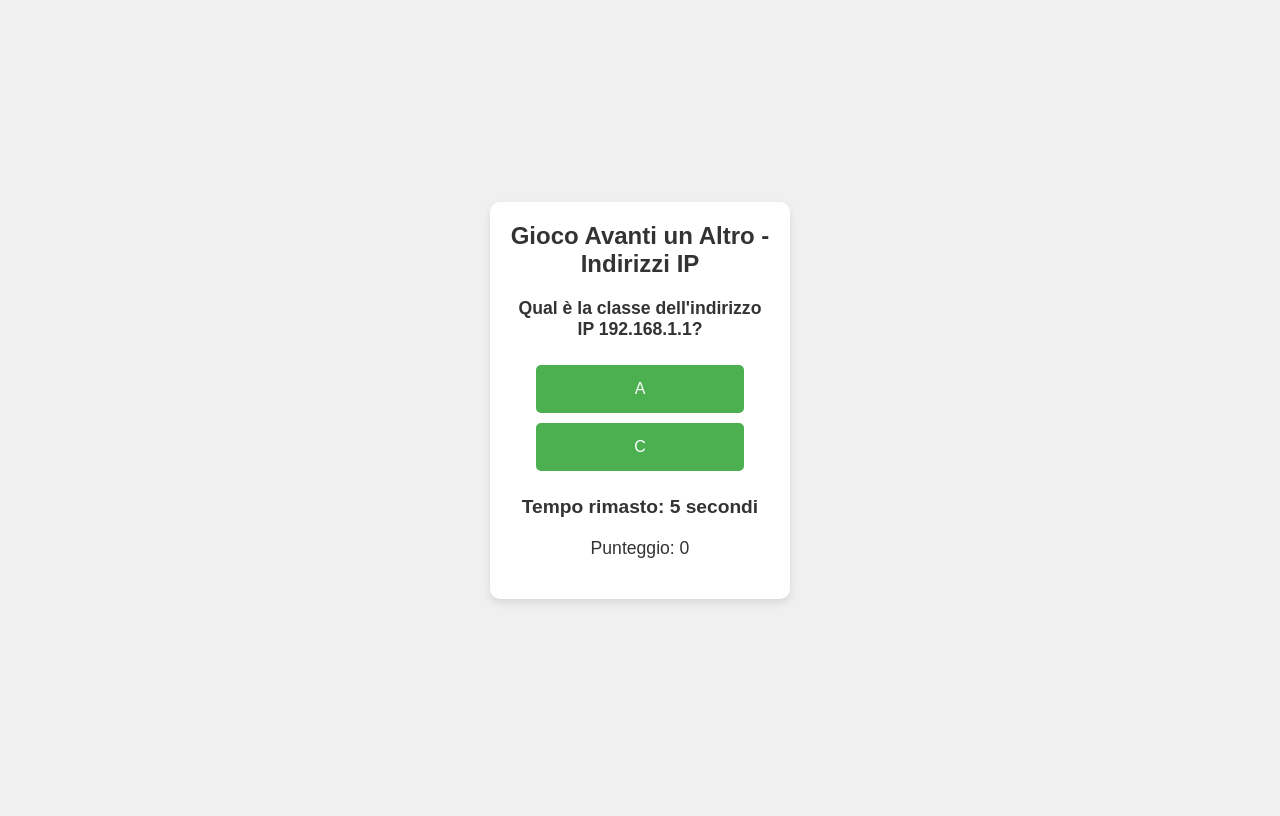
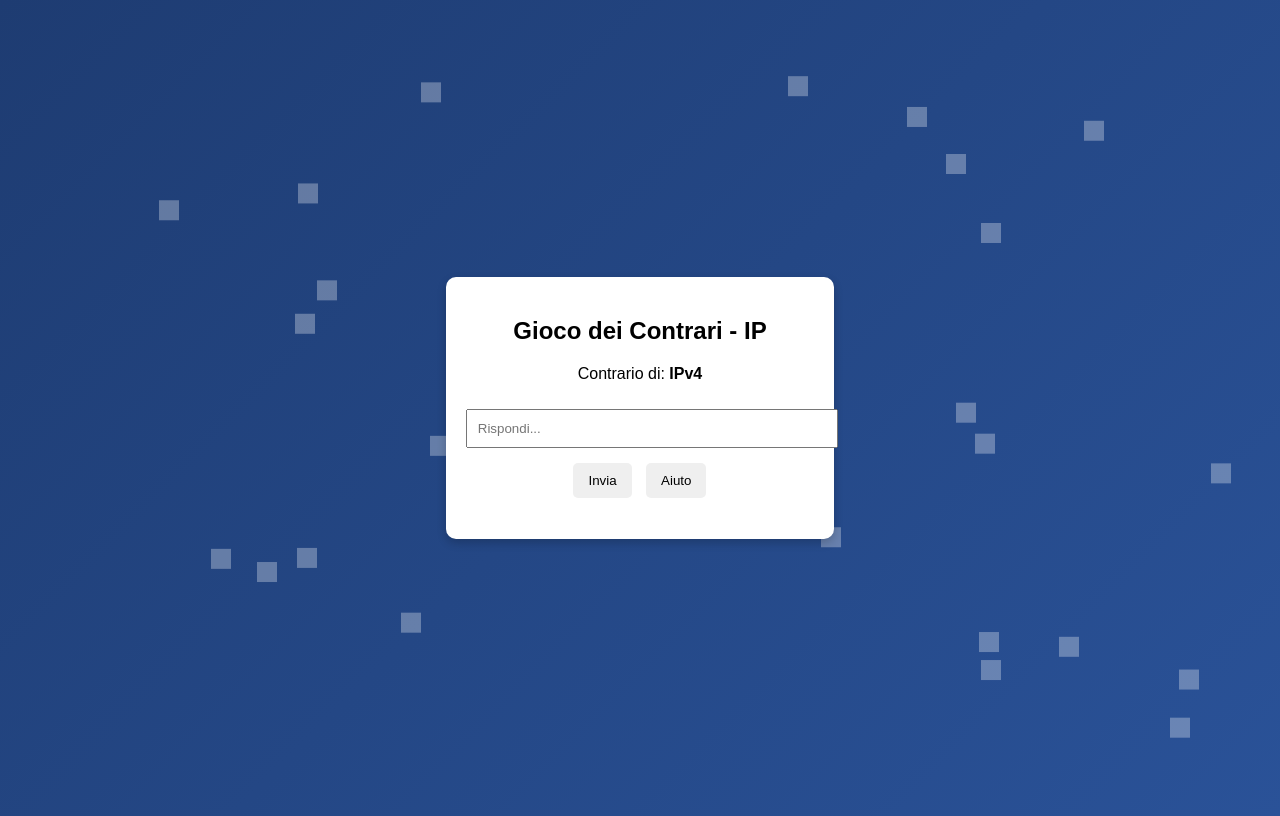
Before and after one commit to Davide-Scr/API-Game, a plain HTML site: page index.html in a window 1280 px wide. Drawn offline with Linux system fonts and the light colour scheme.

Commit message:
modifica

```diff
--- a/index.html
+++ b/index.html
@@ -3,29 +3,122 @@
 <head>
     <meta charset="UTF-8">
     <meta name="viewport" content="width=device-width, initial-scale=1.0">
-    <title>Avanti un Altro - Gioco IP</title>
-    <link rel="stylesheet" href="styles.css">
+    <title>Gioco dei Contrari - IP</title>
+    <style>
+        body {
+            font-family: Arial, sans-serif;
+            display: flex;
+            justify-content: center;
+            align-items: center;
+            height: 100vh;
+            background: linear-gradient(135deg, #1e3c72, #2a5298);
+            overflow: hidden;
+            position: relative;
+        }
+        .game-container {
+            background: white;
+            padding: 20px;
+            border-radius: 10px;
+            box-shadow: 0 4px 10px rgba(0, 0, 0, 0.2);
+            text-align: center;
+            position: relative;
+            z-index: 2;
+        }
+        input {
+            padding: 10px;
+            width: 100%;
+            margin: 10px 0;
+        }
+        button {
+            padding: 10px 15px;
+            margin: 5px;
+            border: none;
+            cursor: pointer;
+            border-radius: 5px;
+        }
+        .correct { color: green; }
+        .wrong { color: red; }
+        .hint { font-size: 0.9em; color: gray; }
+        .cubes {
+            position: absolute;
+            top: 0;
+            left: 0;
+            width: 100%;
+            height: 100%;
+            overflow: hidden;
+            z-index: 1;
+        }
+        .cube {
+            position: absolute;
+            width: 20px;
+            height: 20px;
+            background: rgba(255, 255, 255, 0.3);
+            animation: float 5s infinite;
+        }
+        @keyframes float {
+            0% { transform: translateY(0); }
+            50% { transform: translateY(-100px); }
+            100% { transform: translateY(0); }
+        }
+    </style>
 </head>
 <body>
-    <div id="game-container">
-        <h1>Gioco Avanti un Altro - Indirizzi IP</h1>
-        <div id="question-container">
-            <p id="question"></p>
-        </div>
-        <div id="options-container">
-            <button class="option" id="option-1"></button>
-            <button class="option" id="option-2"></button>
-        </div>
-        <div id="timer-container">
-            <p>Tempo rimasto: <span id="timer">10</span> secondi</p>
-        </div>
-        <div id="score-container">
-            <p>Punteggio: <span id="score">0</span></p>
-        </div>
-        <div id="result-message"></div>
-        <button id="next-button" onclick="nextQuestion()" style="display: none;">Prossima domanda</button>
+    <div class="cubes"></div>
+    <div class="game-container">
+        <h2>Gioco dei Contrari - IP</h2>
+        <p>Contrario di: <strong id="question"></strong></p>
+        <p class="hint" id="hint" style="display: none;"></p>
+        <input type="text" id="answer" placeholder="Rispondi...">
+        <button onclick="checkAnswer()">Invia</button>
+        <button onclick="showHint()">Aiuto</button>
+        <p id="message"></p>
     </div>
-
-    <script src="script.js"></script>
+    <script>
+        const questions = [
+            { question: "IPv4", answer: "IPv6", hint: "La versione più recente." },
+            { question: "Public IP", answer: "Private IP", hint: "Usato nelle reti locali." },
+            { question: "Static IP", answer: "Dynamic IP", hint: "Cambia frequentemente." },
+            { question: "TCP", answer: "UDP", hint: "Protocollo senza connessione." },
+            { question: "Subnet Mask", answer: "Wildcard Mask", hint: "Usata per le ACL." }
+        ];
+        let currentIndex = 0;
+        function loadQuestion() {
+            document.getElementById("question").innerText = questions[currentIndex].question;
+            document.getElementById("hint").style.display = "none";
+            document.getElementById("answer").value = "";
+            document.getElementById("message").innerText = "";
+        }
+        function checkAnswer() {
+            const userAnswer = document.getElementById("answer").value.trim().toLowerCase();
+            if (userAnswer === questions[currentIndex].answer.toLowerCase()) {
+                document.getElementById("message").innerText = "Corretto! ✅";
+                document.getElementById("message").className = "correct";
+                setTimeout(() => {
+                    currentIndex = (currentIndex + 1) % questions.length;
+                    loadQuestion();
+                }, 1000);
+            } else {
+                document.getElementById("message").innerText = "Sbagliato! ❌";
+                document.getElementById("message").className = "wrong";
+            }
+        }
+        function showHint() {
+            document.getElementById("hint").innerText = questions[currentIndex].hint;
+            document.getElementById("hint").style.display = "block";
+        }
+        function createCubes() {
+            const container = document.querySelector(".cubes");
+            for (let i = 0; i < 30; i++) {
+                const cube = document.createElement("div");
+                cube.classList.add("cube");
+                cube.style.left = `${Math.random() * 100}vw`;
+                cube.style.top = `${Math.random() * 100}vh`;
+                cube.style.animationDuration = `${2 + Math.random() * 3}s`;
+                container.appendChild(cube);
+            }
+        }
+        createCubes();
+        loadQuestion();
+    </script>
 </body>
 </html>
--- a/script.js
+++ /dev/null
@@ -1,94 +0,0 @@
-// Lista delle domande sugli indirizzi IP
-const questions = [
-    {
-        question: "Qual è la classe dell'indirizzo IP 192.168.1.1?",
-        options: ["A", "C"],
-        correctAnswer: "C"
-    },
-    {
-        question: "Quale dei seguenti è un indirizzo IP privato?",
-        options: ["192.168.0.1", "200.100.50.25"],
-        correctAnswer: "192.168.0.1"
-    },
-    {
-        question: "Qual è la lunghezza della subnet mask per una rete di classe C?",
-        options: ["24", "32"],
-        correctAnswer: "24"
-    },
-    {
-        question: "Quale protocollo è utilizzato per ottenere un indirizzo IP dinamico?",
-        options: ["DNS", "DHCP"],
-        correctAnswer: "DHCP"
-    },
-    {
-        question: "Qual è l'indirizzo di loopback?",
-        options: ["127.0.0.1", "192.168.1.1"],
-        correctAnswer: "127.0.0.1"
-    }
-];
-
-let currentQuestionIndex = 0;
-let score = 0;
-let timerValue = 10;
-let timerInterval;
-let countdownInterval;
-
-function startGame() {
-    document.getElementById("score").textContent = score;
-    showQuestion();
-    startTimer();
-}
-
-function showQuestion() {
-    const questionData = questions[currentQuestionIndex];
-    document.getElementById("question").textContent = questionData.question;
-    document.getElementById("option-1").textContent = questionData.options[0];
-    document.getElementById("option-2").textContent = questionData.options[1];
-
-    document.getElementById("option-1").onclick = () => checkAnswer(questionData.options[0]);
-    document.getElementById("option-2").onclick = () => checkAnswer(questionData.options[1]);
-
-    document.getElementById("next-button").style.display = "none"; // Nascondi il pulsante "Prossima domanda"
-}
-
-function checkAnswer(selectedOption) {
-    const correctAnswer = questions[currentQuestionIndex].correctAnswer;
-    if (selectedOption === correctAnswer) {
-        score++;
-        document.getElementById("result-message").textContent = "Risposta corretta!";
-    } else {
-        document.getElementById("result-message").textContent = "Risposta errata!";
-    }
-
-    clearInterval(countdownInterval); // Ferma il timer
-    document.getElementById("score").textContent = score;
-    document.getElementById("next-button").style.display = "block"; // Mostra il pulsante per passare alla domanda successiva
-}
-
-function nextQuestion() {
-    currentQuestionIndex++;
-    if (currentQuestionIndex < questions.length) {
-        showQuestion();
-        startTimer();
-        document.getElementById("result-message").textContent = "";
-    } else {
-        document.getElementById("result-message").textContent = `Gioco finito! Punteggio finale: ${score}`;
-        document.getElementById("next-button").style.display = "none"; // Nascondi il pulsante
-    }
-}
-
-function startTimer() {
-    timerValue = 10;
-    document.getElementById("timer").textContent = timerValue;
-    timerInterval = setInterval(() => {
-        timerValue--;
-        document.getElementById("timer").textContent = timerValue;
-        if (timerValue <= 0) {
-            clearInterval(timerInterval);
-            checkAnswer(null); // Tempo scaduto, risposta automatica
-        }
-    }, 1000);
-}
-
-// Inizia il gioco quando il documento è pronto
-window.onload = startGame;
--- a/styles.css
+++ /dev/null
@@ -1,86 +0,0 @@
-* {
-    margin: 0;
-    padding: 0;
-    box-sizing: border-box;
-}
-
-body {
-    font-family: Arial, sans-serif;
-    background-color: #f0f0f0;
-    display: flex;
-    justify-content: center;
-    align-items: center;
-    height: 100vh;
-    color: #333;
-}
-
-#game-container {
-    text-align: center;
-    background-color: #fff;
-    padding: 20px;
-    border-radius: 10px;
-    box-shadow: 0 4px 10px rgba(0, 0, 0, 0.1);
-    width: 300px;
-    max-width: 100%;
-}
-
-h1 {
-    font-size: 1.5em;
-    margin-bottom: 20px;
-}
-
-#question-container {
-    margin-bottom: 20px;
-    font-size: 1.1em;
-    font-weight: bold;
-}
-
-#options-container {
-    margin-bottom: 20px;
-}
-
-button.option {
-    background-color: #4CAF50;
-    color: white;
-    padding: 15px;
-    border: none;
-    border-radius: 5px;
-    width: 80%;
-    margin: 5px;
-    font-size: 1em;
-    cursor: pointer;
-}
-
-button.option:hover {
-    background-color: #45a049;
-}
-
-#timer-container {
-    font-size: 1.2em;
-    margin-bottom: 20px;
-    font-weight: bold;
-}
-
-#score-container {
-    font-size: 1.1em;
-    margin-bottom: 20px;
-}
-
-#result-message {
-    font-size: 1.2em;
-    margin-top: 20px;
-}
-
-#next-button {
-    background-color: #008CBA;
-    color: white;
-    padding: 10px;
-    border: none;
-    border-radius: 5px;
-    font-size: 1.1em;
-    cursor: pointer;
-}
-
-#next-button:hover {
-    background-color: #007B9E;
-}
```
